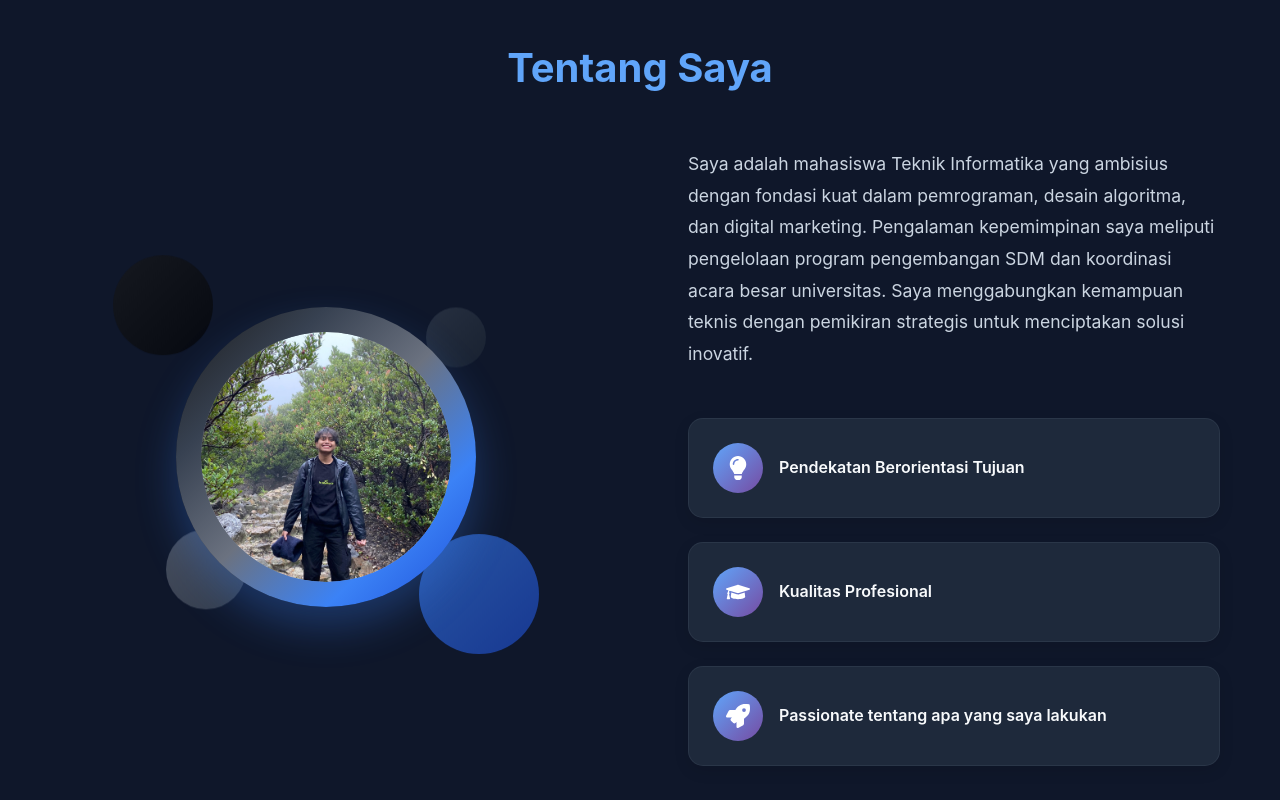
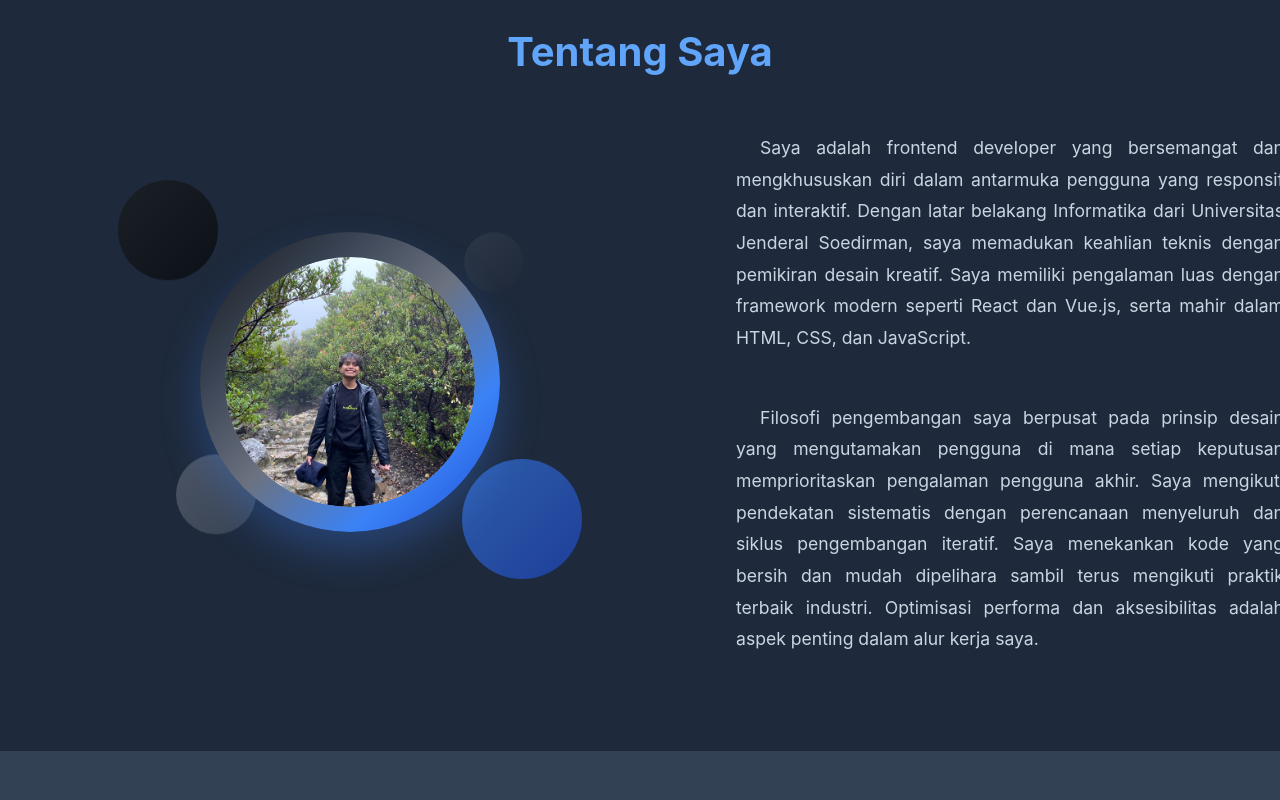
Before and after one commit to TsaqifHasbi/myPortofolio, a React (Create React App) app: page / in a window 1280 px wide. Shown: the part 860-1660 px from the top of the page. Built offline with nearby package versions, Linux system fonts and the light colour scheme.

Commit message:
ayo terus berkembang

```diff
--- a/src/App.css
+++ b/src/App.css
@@ -393,22 +393,28 @@ body {
 
 /* About Section */
 .about-section {
-  padding: 6rem 0;
-  background: var(--bg-primary);
+  padding: 5rem 0;
+  background: var(--bg-secondary);
+}
+
+.about-content {
+  display: flex;
+  align-items: flex-start;
+  gap: 4rem;
+  margin-top: 3rem;
+}
+
+.about-left {
+  flex: 0 0 50%;
   position: relative;
-  overflow: hidden;
-}
-
-.about-content {
-  display: flex;
-  align-items: center;
-  gap: 4rem;
-  max-width: 1200px;
-  margin: 0 auto;
+}
+
+.about-right {
+  flex: 0 0 50%;
+  padding-left: 2rem;
 }
 
 .about-visual {
-  flex: 1;
   position: relative;
   display: flex;
   justify-content: center;
@@ -510,64 +516,74 @@ body {
   border-radius: 50%;
 }
 
-.about-text {
-  flex: 1;
-  padding-left: 2rem;
-}
-
-.about-description {
-  font-size: 1.1rem;
+/* About Right Content */
+.about-text-content {
+  display: flex;
+  flex-direction: column;
+  gap: 2rem;
+}
+
+.about-paragraph {
+  margin-bottom: 1rem;
+}
+
+.paragraph-text {
   color: var(--text-secondary);
   line-height: 1.8;
-  margin-bottom: 3rem;
-}
-
-.about-highlights {
-  display: flex;
-  flex-direction: column;
-  gap: 1.5rem;
-}
-
-.highlight-card {
-  display: flex;
-  align-items: center;
-  gap: 1rem;
-  padding: 1.5rem;
-  background: var(--card-bg);
-  border-radius: 15px;
-  box-shadow: 0 5px 15px rgba(0, 0, 0, 0.1);
-  border: 1px solid var(--border-color);
-  transition: transform 0.3s ease, box-shadow 0.3s ease;
-}
-
-.highlight-card:hover {
-  transform: translateY(-5px);
-  box-shadow: 0 10px 25px rgba(0, 0, 0, 0.15);
-}
-
-.highlight-icon {
-  width: 50px;
-  height: 50px;
-  border-radius: 50%;
-  background: linear-gradient(135deg, var(--accent-color) 0%, #764ba2 100%);
-  display: flex;
-  align-items: center;
-  justify-content: center;
-  color: white;
-  font-size: 1.5rem;
-  flex-shrink: 0;
-}
-
-.highlight-content h4 {
   margin: 0;
-  font-size: 1rem;
-  color: var(--text-primary);
-  font-weight: 600;
+  font-size: 1.1rem;
+  text-align: justify;
+  text-indent: 1.5rem;
 }
 
 @keyframes float {
   0%, 100% { transform: translateY(0px); }
   50% { transform: translateY(-20px); }
+}
+
+/* Responsive Design */
+@media (max-width: 768px) {
+  .about-content {
+    flex-direction: column;
+    gap: 2rem;
+  }
+
+  .about-left,
+  .about-right {
+    flex: none;
+    width: 100%;
+  }
+
+  .about-visual {
+    min-height: 350px;
+  }
+
+  .about-main-circle {
+    width: 200px;
+    height: 200px;
+  }
+
+  .about-avatar {
+    width: 160px;
+    height: 160px;
+  }
+
+  .about-right {
+    padding-left: 0;
+  }
+
+  .about-text-content {
+    gap: 1.5rem;
+  }
+
+  .paragraph-text {
+    font-size: 1rem;
+    text-indent: 1rem;
+  }
+
+  .circle-1, .circle-2, .circle-3, .circle-4 {
+    transform: scale(0.8);
+  }
 }
 
 /* Dark mode circles */
@@ -617,10 +633,6 @@ body {
 
   .about-avatar-placeholder {
     font-size: 3.5rem;
-  }
-
-  .about-text {
-    padding-left: 0;
   }
 
   .circle-1, .circle-2, .circle-3, .circle-4 {
--- a/src/App.js
+++ b/src/App.js
@@ -20,8 +20,7 @@ import {
   FaGraduationCap,
   FaBrain,
   FaCertificate,
-  FaServer,
-  // FaCalendarAlt
+  FaServer
 } from 'react-icons/fa';
 
 const content = {
@@ -29,9 +28,11 @@ const content = {
     name: 'Tsaqif Hasbi Aghna Syarief',
     title: 'Portfolio',
     subtitle: 'Informatics Student & Tech Enthusiast',
-    description: 'Passionate Informatics Engineering student at Universitas Jenderal Soedirman with expertise in software development, data structures, and digital marketing. Currently serving as Head of Human Resource Development Division at HMIF UNSOED and Laboratory Assistant for Data Structure course.',
+    description: 'Passionate Informatics student at Jenderal Soedirman University with expertise in software development, data structures, and digital marketing. Currently serving as Head of Human Resource Development Division at HMIF UNSOED and Laboratory Assistant for Data Structure course.',
     aboutTitle: 'About Me',
-    aboutDesc: 'I am an ambitious Informatics Engineering student with a strong foundation in programming, algorithm design, and digital marketing. My leadership experience includes managing human resource development programs and coordinating major university events. I combine technical skills with strategic thinking to create innovative solutions.',
+    aboutDesc: 'I am an ambitious Informatics student with a strong foundation in programming, algorithm design, and digital marketing. My leadership experience includes managing human resource development programs and coordinating major university events. I combine technical skills with strategic thinking to create innovative solutions.',
+    whoAmI: "I'm a passionate frontend developer specializing in responsive and interactive user interfaces. With a background in Informatics from Jenderal Soedirman University, I combine technical expertise with creative design thinking. I have extensive experience with modern frameworks like React and Vue.js, and I'm proficient in HTML, CSS, and JavaScript.",
+    myApproach: 'My development philosophy centers on user-centered design principles where every decision prioritizes the end user experience. I follow a systematic approach with thorough planning and iterative development cycles. I emphasize clean, maintainable code while staying updated with industry best practices. Performance optimization and accessibility are crucial aspects of my workflow.',
     educationTitle: 'Education',
     experienceTitle: 'Experience',
     experience: [
@@ -58,7 +59,7 @@ const content = {
         position: 'Staff Kementerian Minat dan Bakat',
         year: 'Mar 2024 - Des 2024',
         location: 'Purbalingga, Jawa Tengah, Indonesia',
-        description: 'As Staff of Interest and Talent Ministry in Faculty of Engineering Student Executive Board UNSOED (BEM FT UNSOED), I contributed in planning and executing various interest and talent development programs for Faculty of Engineering students Universitas Jenderal Soedirman.',
+        description: 'As Staff of Interest and Talent Ministry in Faculty of Engineering Student Executive Board UNSOED (BEM FT UNSOED), I contributed in planning and executing various interest and talent development programs for Faculty of Engineering students Jenderal Soedirman University.',
         achievements: [
           'Identified student potential for competition preparation',
           'Organized annual programs such as POST and other activities',
@@ -74,7 +75,7 @@ const content = {
         position: 'Faculty of Engineering Coordinator for the PORSOED Event',
         year: 'Sep 2024 - Nov 2024',
         location: 'Purwokerto, Jawa Tengah, Indonesia',
-        description: 'As Faculty Coordinator in PORSOED (Pekan Olahraga Soedirman) representing BEM FT UNSOED, I was responsible for full coordination and contingent management of Faculty of Engineering Universitas Jenderal Soedirman in following inter-faculty sports competition.',
+        description: 'As Faculty Coordinator in PORSOED (Pekan Olahraga Soedirman) representing BEM FT UNSOED, I was responsible for full coordination and contingent management of Faculty of Engineering Jenderal Soedirman University in following inter-faculty sports competition.',
         achievements: [
           'Successfully coordinated 40+ athletes and officials from Faculty of Engineering in 16 sports branches',
           'Delivered Faculty of Engineering to rank 2nd after accumulating PORSOED 2024 points',
@@ -101,7 +102,7 @@ const content = {
         technologies: ['Leadership', 'Training Management', 'Human Resource Development', 'Program Coordination']
       },
       {
-        title: 'Universitas Jenderal Soedirman',
+        title: 'Jenderal Soedirman University',
         position: 'Data Structure Laboratory Assistant Informatics 2025',
         year: 'Mar 2025 - Present',
         location: 'Purbalingga, Jawa Tengah, Indonesia',
@@ -118,10 +119,10 @@ const content = {
     ],
     education: [
       {
-        institution: 'Universitas Jenderal Soedirman',
-        degree: 'Bachelor of Informatics Engineering',
+        institution: 'Jenderal Soedirman University',
+        degree: 'Bachelor of Computer Science (Informatics)',
         year: '2023 - Present',
-        description: 'Currently pursuing a degree in Informatics Engineering with focus on software development, algorithms, and computer systems.',
+        description: 'Currently pursuing a degree in Informatics with focus on software development, algorithms, and computer systems.',
         gpa: 'GPA 3.7/4.0',
         achievements: [
           'Important Projects and Research',
@@ -278,7 +279,7 @@ const content = {
       },
       {
         title: 'Data Structure Laboratory Assistant',
-        issuer: 'Universitas Jenderal Soedirman - Faculty of Engineering/Informatics',
+        issuer: 'Jenderal Soedirman University - Faculty of Engineering/Informatics',
         year: '2025',
         status: 'Active',
         credentialId: 'Academic Year 2024/2025',
@@ -297,9 +298,11 @@ const content = {
     name: 'Tsaqif Hasbi Aghna Syarief',
     title: 'Portofolio',
     subtitle: 'Mahasiswa Informatika & Tech Enthusiast',
-    description: 'Mahasiswa Teknik Informatika Universitas Jenderal Soedirman yang passionate dalam pengembangan perangkat lunak, struktur data, dan digital marketing. Saat ini menjabat sebagai Ketua Divisi Pengembangan SDM di HMIF UNSOED dan Asisten Laboratorium Struktur Data.',
+    description: 'Mahasiswa Informatika Universitas Jenderal Soedirman yang passionate dalam pengembangan perangkat lunak, struktur data, dan digital marketing. Saat ini menjabat sebagai Ketua Divisi Pengembangan SDM di HMIF UNSOED dan Asisten Laboratorium Struktur Data.',
     aboutTitle: 'Tentang Saya',
-    aboutDesc: 'Saya adalah mahasiswa Teknik Informatika yang ambisius dengan fondasi kuat dalam pemrograman, desain algoritma, dan digital marketing. Pengalaman kepemimpinan saya meliputi pengelolaan program pengembangan SDM dan koordinasi acara besar universitas. Saya menggabungkan kemampuan teknis dengan pemikiran strategis untuk menciptakan solusi inovatif.',
+    aboutDesc: 'Saya adalah mahasiswa Informatika yang ambisius dengan fondasi kuat dalam pemrograman, desain algoritma, dan digital marketing. Pengalaman kepemimpinan saya meliputi pengelolaan program pengembangan SDM dan koordinasi acara besar universitas. Saya menggabungkan kemampuan teknis dengan pemikiran strategis untuk menciptakan solusi inovatif.',
+    whoAmI: 'Saya adalah frontend developer yang bersemangat dan mengkhususkan diri dalam antarmuka pengguna yang responsif dan interaktif. Dengan latar belakang Informatika dari Universitas Jenderal Soedirman, saya memadukan keahlian teknis dengan pemikiran desain kreatif. Saya memiliki pengalaman luas dengan framework modern seperti React dan Vue.js, serta mahir dalam HTML, CSS, dan JavaScript.',
+    myApproach: 'Filosofi pengembangan saya berpusat pada prinsip desain yang mengutamakan pengguna di mana setiap keputusan memprioritaskan pengalaman pengguna akhir. Saya mengikuti pendekatan sistematis dengan perencanaan menyeluruh dan siklus pengembangan iteratif. Saya menekankan kode yang bersih dan mudah dipelihara sambil terus mengikuti praktik terbaik industri. Optimisasi performa dan aksesibilitas adalah aspek penting dalam alur kerja saya.',
     educationTitle: 'Pendidikan',
     experienceTitle: 'Pengalaman',
     experience: [
@@ -387,9 +390,9 @@ const content = {
     education: [
       {
         institution: 'Universitas Jenderal Soedirman',
-        degree: 'Sarjana Teknik Informatika',
+        degree: 'Sarjana Komputer (Informatika)',
         year: '2023 - Sekarang',
-        description: 'Sedang menempuh pendidikan Sarjana Teknik Informatika dengan fokus pada pengembangan perangkat lunak, algoritma, dan sistem komputer.',
+        description: 'Sedang menempuh pendidikan Sarjana Komputer jurusan Informatika dengan fokus pada pengembangan perangkat lunak, algoritma, dan sistem komputer.',
         gpa: 'IPK 3.7/4.0',
         achievements: [
           'Proyek Penting dan Penelitian',
@@ -665,6 +668,7 @@ function App() {
         <div className="container">
           <h3 className="section-title">{t.aboutTitle}</h3>
           <div className="about-content">
+            <div className="about-left">
               <div className="about-visual">
                 <div className="about-circles">
                   <div className="circle circle-1"></div>
@@ -689,32 +693,15 @@ function App() {
                   </div>
                 </div>
               </div>
-            <div className="about-text">
-              <p className="about-description">{t.aboutDesc}</p>
-              <div className="about-highlights">
-                <div className="highlight-card">
-                  <div className="highlight-icon">
-                    <FaLightbulb />
             </div>
-                  <div className="highlight-content">
-                    <h4>{lang === 'id' ? 'Pendekatan Berorientasi Tujuan' : 'Goal-oriented approach'}</h4>
+            <div className="about-right">
+              <div className="about-text-content">
+                <div className="about-paragraph">
+                  <p className="paragraph-text">{t.whoAmI}</p>
                 </div>
-                </div>
-                <div className="highlight-card">
-                  <div className="highlight-icon">
-                    <FaGraduationCap />
-                  </div>
-                  <div className="highlight-content">
-                    <h4>{lang === 'id' ? 'Kualitas Profesional' : 'Professional quality'}</h4>
-                  </div>
-                </div>
-                <div className="highlight-card">
-                  <div className="highlight-icon">
-                    <FaRocket />
-                  </div>
-                  <div className="highlight-content">
-                    <h4>{lang === 'id' ? 'Passionate tentang apa yang saya lakukan' : 'Passionate about what I do'}</h4>
-                  </div>
+
+                <div className="about-paragraph">
+                  <p className="paragraph-text">{t.myApproach}</p>
                 </div>
               </div>
             </div>
```
Lines whose indentation alone changed are shown as unchanged.
